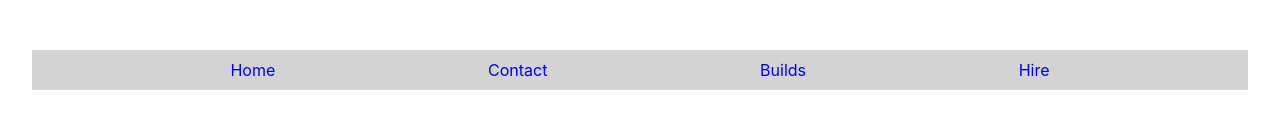
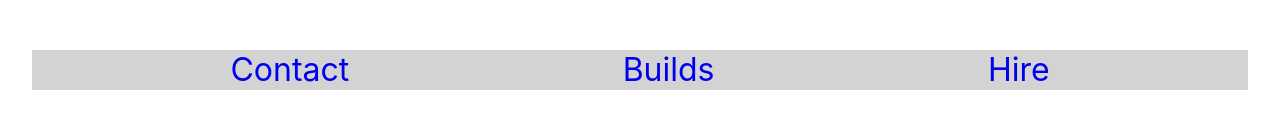
Before and after one commit to lucianboatright/DruidsStudios, a React (Create React App) app: page / in a window 1280 px wide. Shown: the part 533-673 px from the top of the page. Built offline with nearby package versions, Linux system fonts and the light colour scheme.

Commit message:
uploading to deploy on netlify

```diff
--- /dev/null
+++ b/src/pages/About/About.styles.tsx
@@ -0,0 +1 @@
+import styled from 'styled-components'
--- /dev/null
+++ b/src/pages/About/About.tsx
@@ -0,0 +1,4 @@
+
+export default function Contact() {
+  return <h1>Welcome to the Contact Page</h1>;
+}
--- a/src/pages/Home/Home.styles.tsx
+++ b/src/pages/Home/Home.styles.tsx
@@ -26,6 +26,7 @@ export const StyledHeader = styled.header({
       marginRight: 'auto',
     height: '40px',
     a: {
+        fontSize: '2rem',
       textDecoration: 'none',
         '&:hover': {
             background: 'white',
--- a/src/pages/Home/Home.tsx
+++ b/src/pages/Home/Home.tsx
@@ -27,7 +27,7 @@ export default function Home() {
         <img src={DruidLogo} alt='Lgog' />
         <StyledHeader>
             <nav>
-                <Link to="/" style={{ margin: '0 1rem' }}>Home</Link>
+                {/* <Link to="/" style={{ margin: '0 1rem' }}>Home</Link> */}
                 <Link to="/contact" style={{ margin: '0 1rem' }}>Contact</Link>
                 <Link to="/builds" style={{ margin: '0 1rem' }}>Builds</Link>
                 <Link to="/hire" style={{ margin: '0 1rem' }}>Hire</Link>
```
